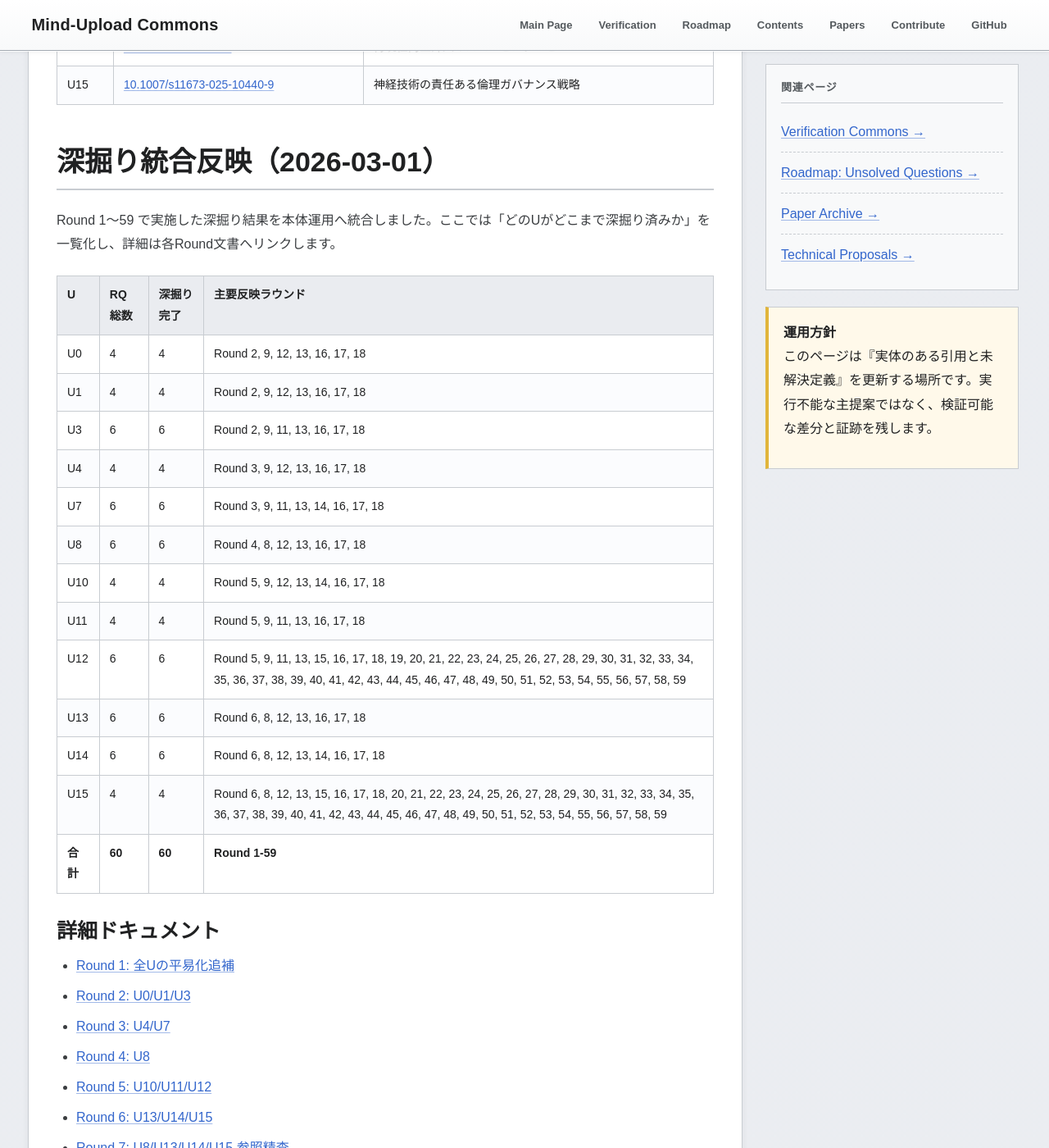
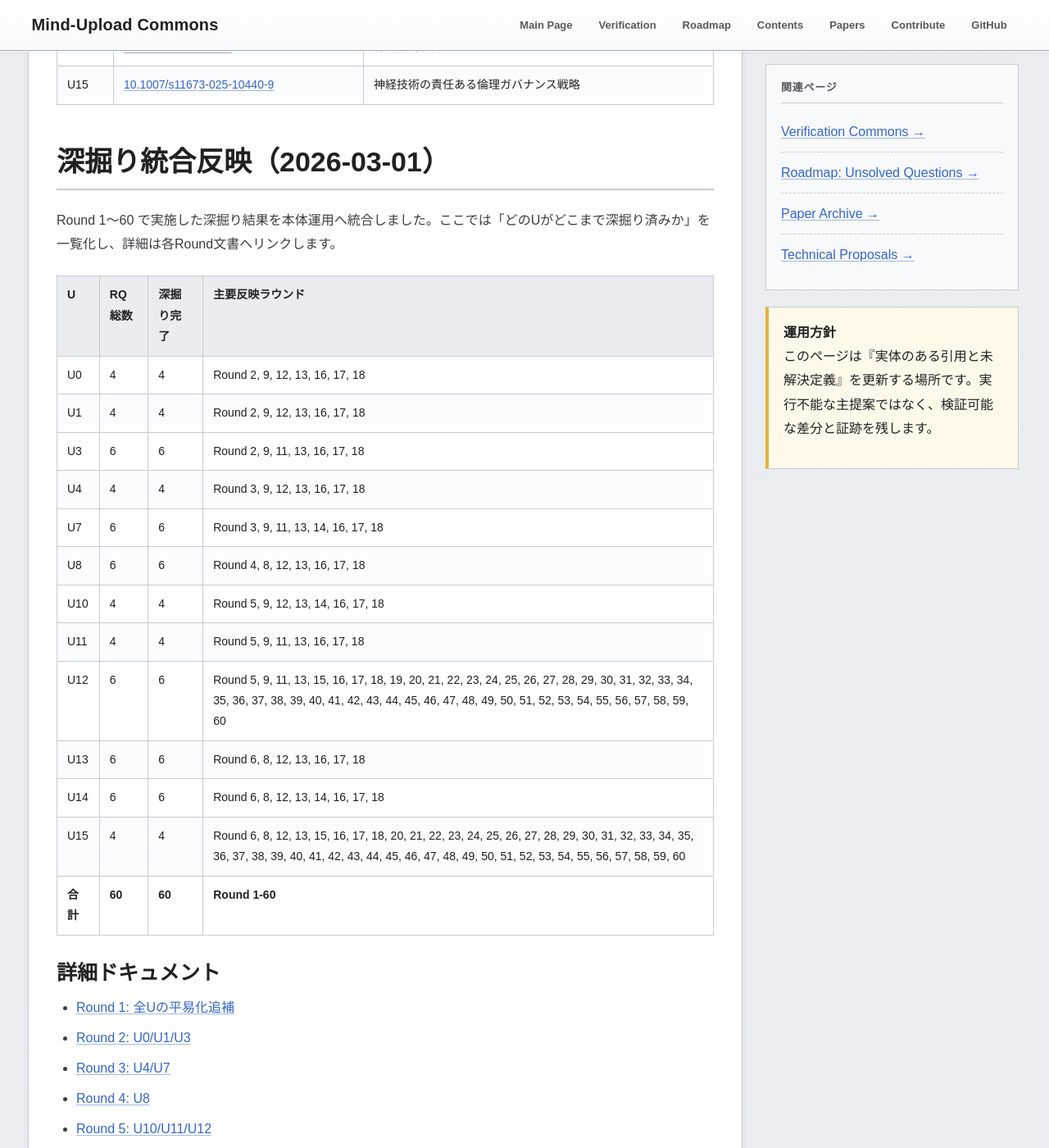
Before and after one commit to yasufumi-nakata/eegflow, a Jekyll site: the page built from research_harvest_50.md, in a window 1280 px wide and 1400 px high, scrolled down 6243 px. Shown: the whole window at 82% size. Built offline with Jekyll 4.4.1, drawn with Linux system fonts in a browser that asks for light colours; some of the changed text lies outside the part shown.

Commit message:
Add Round 60 publish outcome matrix and escalation register

```diff
--- a/research_harvest_50.md
+++ b/research_harvest_50.md
@@ -156,7 +156,7 @@
 <section class="section" id="deepening-integration-20260301">
 <h2 class="section-title">深掘り統合反映（2026-03-01）</h2>
 <p>
-Round 1〜59 で実施した深掘り結果を本体運用へ統合しました。ここでは「どのUがどこまで深掘り済みか」を一覧化し、詳細は各Round文書へリンクします。
+Round 1〜60 で実施した深掘り結果を本体運用へ統合しました。ここでは「どのUがどこまで深掘り済みか」を一覧化し、詳細は各Round文書へリンクします。
 </p>
 <table class="data-table">
 <thead><tr><th>U</th><th>RQ総数</th><th>深掘り完了</th><th>主要反映ラウンド</th></tr></thead><tbody>
@@ -168,11 +168,11 @@
 <tr><td>U8</td><td>6</td><td>6</td><td>Round 4, 8, 12, 13, 16, 17, 18</td></tr>
 <tr><td>U10</td><td>4</td><td>4</td><td>Round 5, 9, 12, 13, 14, 16, 17, 18</td></tr>
 <tr><td>U11</td><td>4</td><td>4</td><td>Round 5, 9, 11, 13, 16, 17, 18</td></tr>
-<tr><td>U12</td><td>6</td><td>6</td><td>Round 5, 9, 11, 13, 15, 16, 17, 18, 19, 20, 21, 22, 23, 24, 25, 26, 27, 28, 29, 30, 31, 32, 33, 34, 35, 36, 37, 38, 39, 40, 41, 42, 43, 44, 45, 46, 47, 48, 49, 50, 51, 52, 53, 54, 55, 56, 57, 58, 59</td></tr>
+<tr><td>U12</td><td>6</td><td>6</td><td>Round 5, 9, 11, 13, 15, 16, 17, 18, 19, 20, 21, 22, 23, 24, 25, 26, 27, 28, 29, 30, 31, 32, 33, 34, 35, 36, 37, 38, 39, 40, 41, 42, 43, 44, 45, 46, 47, 48, 49, 50, 51, 52, 53, 54, 55, 56, 57, 58, 59, 60</td></tr>
 <tr><td>U13</td><td>6</td><td>6</td><td>Round 6, 8, 12, 13, 16, 17, 18</td></tr>
 <tr><td>U14</td><td>6</td><td>6</td><td>Round 6, 8, 12, 13, 14, 16, 17, 18</td></tr>
-<tr><td>U15</td><td>4</td><td>4</td><td>Round 6, 8, 12, 13, 15, 16, 17, 18, 20, 21, 22, 23, 24, 25, 26, 27, 28, 29, 30, 31, 32, 33, 34, 35, 36, 37, 38, 39, 40, 41, 42, 43, 44, 45, 46, 47, 48, 49, 50, 51, 52, 53, 54, 55, 56, 57, 58, 59</td></tr>
-<tr><td><strong>合計</strong></td><td><strong>60</strong></td><td><strong>60</strong></td><td><strong>Round 1-59</strong></td></tr>
+<tr><td>U15</td><td>4</td><td>4</td><td>Round 6, 8, 12, 13, 15, 16, 17, 18, 20, 21, 22, 23, 24, 25, 26, 27, 28, 29, 30, 31, 32, 33, 34, 35, 36, 37, 38, 39, 40, 41, 42, 43, 44, 45, 46, 47, 48, 49, 50, 51, 52, 53, 54, 55, 56, 57, 58, 59, 60</td></tr>
+<tr><td><strong>合計</strong></td><td><strong>60</strong></td><td><strong>60</strong></td><td><strong>Round 1-60</strong></td></tr>
 </tbody></table>
 
 <h3>詳細ドキュメント</h3>
@@ -236,6 +236,7 @@
 <li><a href="research_deepening_round57_2026-03-01.html">Round 57: 証跡完全性チェックと公開反映ゲート固定</a></li>
 <li><a href="research_deepening_round58_2026-03-01.html">Round 58: 公開適用キューとpending解消確認表の固定</a></li>
 <li><a href="research_deepening_round59_2026-03-01.html">Round 59: 公開コミット台帳と保留繰越バックログ固定</a></li>
+<li><a href="research_deepening_round60_2026-03-01.html">Round 60: 公開結果マトリクスと未解消エスカレーション登録固定</a></li>
 </ul>
 
 <h3>整合性監査（証跡）</h3>
@@ -589,6 +590,12 @@
 Round 59 の公開コミット台帳と保留繰越バックログ固定は
 <a href="automation/rq_regulation_publish_commit_ledger_round59_2026-03-01.csv" target="_blank">rq_regulation_publish_commit_ledger_round59_2026-03-01.csv</a>（問い別公開コミット台帳）と
 <a href="automation/rq_regulation_pending_carryover_backlog_round59_2026-03-01.csv" target="_blank">rq_regulation_pending_carryover_backlog_round59_2026-03-01.csv</a>（問い別保留繰越バックログ）
+に記録しています。
+</p>
+<p class="small">
+Round 60 の公開結果マトリクスと未解消エスカレーション登録固定は
+<a href="automation/rq_regulation_publish_outcome_matrix_round60_2026-03-01.csv" target="_blank">rq_regulation_publish_outcome_matrix_round60_2026-03-01.csv</a>（問い別公開結果マトリクス）と
+<a href="automation/rq_regulation_unresolved_escalation_register_round60_2026-03-01.csv" target="_blank">rq_regulation_unresolved_escalation_register_round60_2026-03-01.csv</a>（問い別未解消エスカレーション登録）
 に記録しています。
 </p>
 </section>
```
Also changed, not shown: automation/rq_regulation_publish_outcome_matrix_round60_2026-03-01.csv (added, +11 -0 lines), automation/rq_regulation_unresolved_escalation_register_round60_2026-03-01.csv (added, +11 -0 lines), research_deepening_continue_guide_2026-03-01.md (+6 -2 lines), research_deepening_round60_2026-03-01.md (added, +64 -0 lines).
